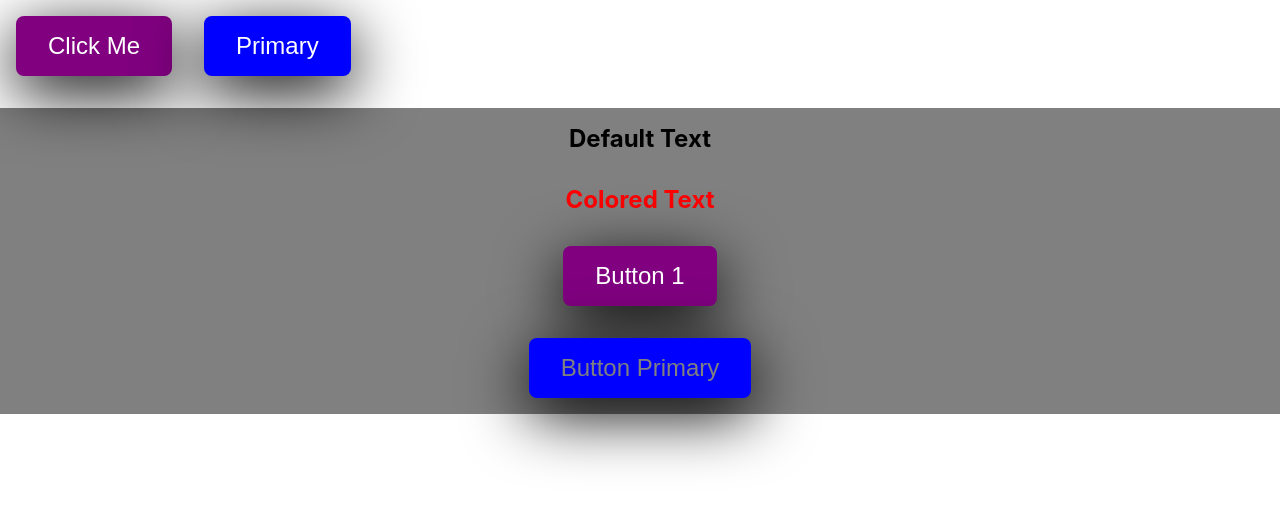
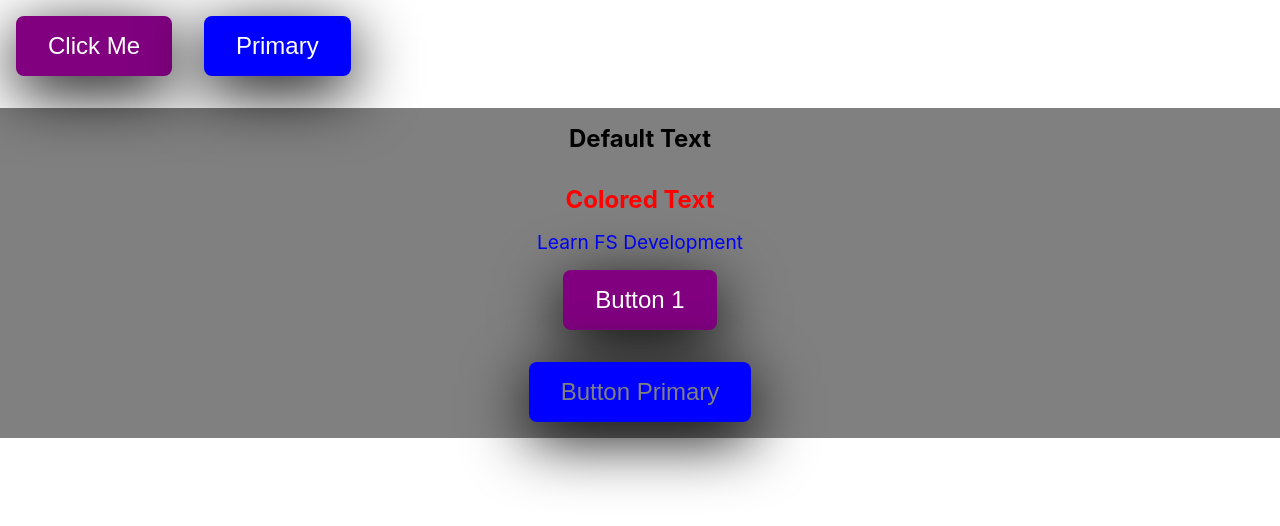
Before and after one commit to gurhanalan/React-Study-Notes-2-Styled-Comps, a React (Create React App) app: page / in a window 1280 px wide. Shown: the top 526 px of the page. Built offline with nearby package versions, Linux system fonts and the light colour scheme.

Commit message:
Add link jsx

```diff
--- a/src/components/styled-comp/button/Button.styles.jsx
+++ b/src/components/styled-comp/button/Button.styles.jsx
@@ -3,8 +3,8 @@ import styled from "styled-components";
 export const Button = styled.button`
     border: none;
     margin: 1rem;
-    color: white;
-    color: ${(props) => props.textColor};
+    /* color: white; */
+    color: ${(props) => (props.textColor ? props.textColor : "white")};
     padding: 1rem 2rem;
     text-align: center;
     background-color: ${(props) => (props.primary ? "blue" : "purple")};
--- a/src/components/styled-comp/header/HeaderText.jsx
+++ b/src/components/styled-comp/header/HeaderText.jsx
@@ -1,7 +1,9 @@
 import styled from "styled-components";
 
 export default styled.h1`
-    color: ${(props) => (props.headerColor ? props.headerColor : "black")};
+    /* color: ${(props) =>
+        props.headerColor ? props.headerColor : "black"}; */
+    color: ${(props) => props.headerColor || "black"};
     font-size: 1.5rem;
     margin: 1rem;
 `;
--- a/src/components/styled-comp/index.jsx
+++ b/src/components/styled-comp/index.jsx
@@ -1,6 +1,7 @@
 import React from "react";
 import { Button } from "./button/Button.styles";
 import HeaderText from "./header/HeaderText";
+import Link from "./link/Link";
 import Wrapper from "./wrapper/Wrapper";
 
 function StyledComponents() {
@@ -8,6 +9,9 @@ function StyledComponents() {
         <Wrapper>
             <HeaderText> Default Text </HeaderText>
             <HeaderText headerColor="red"> Colored Text </HeaderText>
+            <Link href="www.google.com" target="_blank" rel="noopener">
+                Learn FS Development
+            </Link>
             <Button>Button 1</Button>
             <Button primary textColor={"grey"}>
                 Button Primary
--- /dev/null
+++ b/src/components/styled-comp/link/Link.jsx
@@ -0,0 +1,12 @@
+import styled, { css } from "styled-components";
+
+export default styled.a`
+    font-size: 1.2rem;
+    text-decoration: none;
+    color: blue;
+
+    &:hover {
+        font-size: 1.5rem;
+        opacity: 0.7;
+    }
+`;
```
